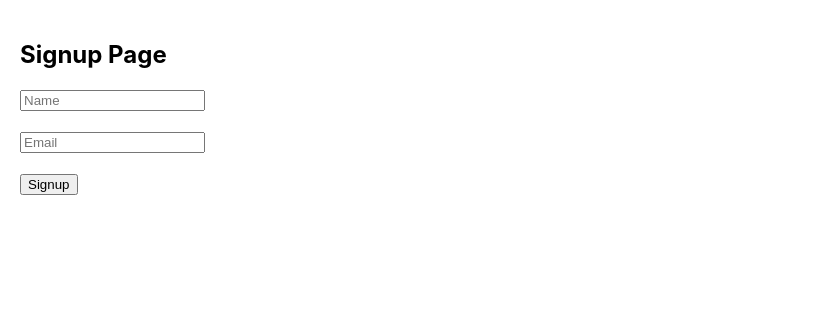
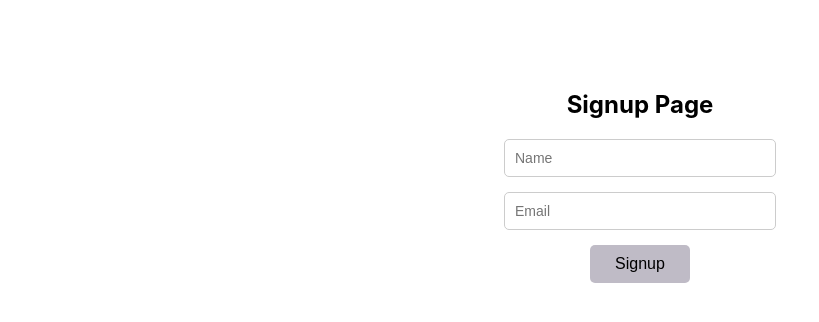
Before and after one commit to RN005/Progreso_V2, a React (Create React App) app in the folder Progreso/frontend/: page / in a window 1280 px wide. Shown: the top 322 px of the page, without its empty margins (0-819 px from the left). Built offline with nearby package versions, Linux system fonts and the light colour scheme.

Commit message:
Move Signup and Dashboard to pages and update App.js routing

```diff
--- a/Progreso/frontend/src/App.js
+++ b/Progreso/frontend/src/App.js
@@ -1,5 +1,6 @@
-import Signup from "./Signup";
-import Dashboard from "./Dashboard";
+import Signup from "./pages/Signup";
+import Dashboard from "./pages/Dashboard";
+import WorkPage from "./pages/WorkPage";
 import { BrowserRouter as Router, Routes, Route } from "react-router-dom";
 
 function App() {
@@ -8,6 +9,7 @@ function App() {
       <Routes>
         <Route path="/" element={<Signup />} />
         <Route path="/dashboard" element={<Dashboard />} />
+        <Route path="/work" element={<WorkPage />} />
       </Routes>
     </Router>
   );
--- /dev/null
+++ b/Progreso/frontend/src/pages/Dashboard.js
@@ -0,0 +1,81 @@
+import { useEffect, useState } from "react";
+import axios from "axios";
+import { useNavigate } from "react-router-dom";
+
+function Dashboard() {
+  const [user, setUser] = useState(null);
+  const [analytics, setAnalytics] = useState(null); // ✅ NEW
+  const navigate = useNavigate();
+
+  useEffect(() => {
+    const userId = localStorage.getItem("userId");
+
+    const fetchUser = async () => {
+      try {
+        const res = await axios.get(
+          `http://localhost:5000/api/users/${userId}`
+        );
+        setUser(res.data);
+      } catch (err) {
+        console.log(err);
+      }
+    };
+
+    const fetchAnalytics = async () => {
+      try {
+        const res = await axios.get(
+          `http://localhost:5000/api/analytics/${userId}`
+        );
+        setAnalytics(res.data);
+      } catch (err) {
+        console.log(err);
+      }
+    };
+
+    fetchUser();
+    fetchAnalytics(); // ✅ NEW CALL
+  }, []);
+
+  return (
+    <div style={{ padding: "20px" }}>
+      <h2>Dashboard</h2>
+
+      {user ? (
+        <>
+          <p><strong>Name:</strong> {user.name}</p>
+
+          {/* ✅ REAL DATA */}
+          {analytics ? (
+            <>
+              <p><strong>Total Sessions:</strong> {analytics.totalSessions}</p>
+              <p><strong>Total Focus Time:</strong> {analytics.totalFocusTime} mins</p>
+            </>
+          ) : (
+            <p>Loading analytics...</p>
+          )}
+
+          {/* ✅ START WORK BUTTON */}
+          <button
+  onClick={() => navigate("/work")}
+  style={{
+    marginTop: "20px",
+    padding: "12px 25px",
+    fontSize: "16px",
+    backgroundColor: "#589bd3", // ✅ blue
+    color: "white",
+    border: "none",
+    borderRadius: "5px",
+    cursor: "pointer",
+  }}
+>
+  Start Working 🚀
+</button>
+        </>
+      ) : (
+        <p>Loading...</p>
+      )}
+    </div>
+  );
+}
+
+export default Dashboard;
--- /dev/null
+++ b/Progreso/frontend/src/pages/Signup.js
@@ -0,0 +1,90 @@
+import { useState } from "react";
+import axios from "axios";
+import { useNavigate } from "react-router-dom";
+
+function Signup() {
+  const [form, setForm] = useState({
+    name: "",
+    email: "",
+  });
+
+  const navigate = useNavigate();
+
+  const handleSubmit = async () => {
+    try {
+      const res = await axios.post(
+        "http://localhost:5000/api/users/signup",
+        form
+      );
+
+      console.log(res.data);
+
+      // store userId
+      localStorage.setItem("userId", res.data._id);
+
+      alert("User Created");
+
+      // redirect
+      navigate("/dashboard");
+
+    } catch (err) {
+      console.log(err);
+      alert("Error connecting backend");
+    }
+  };
+
+  return (
+    <div style={{ padding: "20px", textAlign: "center", marginTop: "50px" }}>
+      <h2>Signup Page</h2>
+
+      <input
+        placeholder="Name"
+        value={form.name}
+        onChange={(e) => setForm({ ...form, name: e.target.value })}
+        style={{
+          padding: "10px",
+          width: "250px",
+          marginBottom: "15px",
+          borderRadius: "5px",
+          border: "1px solid #ccc",
+          fontSize: "14px",
+          color: "white"
+        }}
+      />
+      <br />
+
+      <input
+        placeholder="Email"
+        value={form.email}
+        onChange={(e) => setForm({ ...form, email: e.target.value })}
+        style={{
+          padding: "10px",
+          width: "250px",
+          marginBottom: "15px",
+          borderRadius: "5px",
+          border: "1px solid #ccc",
+          fontSize: "14px",
+          color: "white"
+        }}
+      />
+      <br />
+
+      <button
+        onClick={handleSubmit}
+        style={{
+          backgroundColor: "#bfbbc6",
+          color: "black",
+          padding: "10px 25px",
+          fontSize: "16px",
+          border: "none",
+          borderRadius: "5px",
+          cursor: "pointer"
+        }}
+      >
+        Signup
+      </button>
+    </div>
+  );
+}
+
+export default Signup;
```
